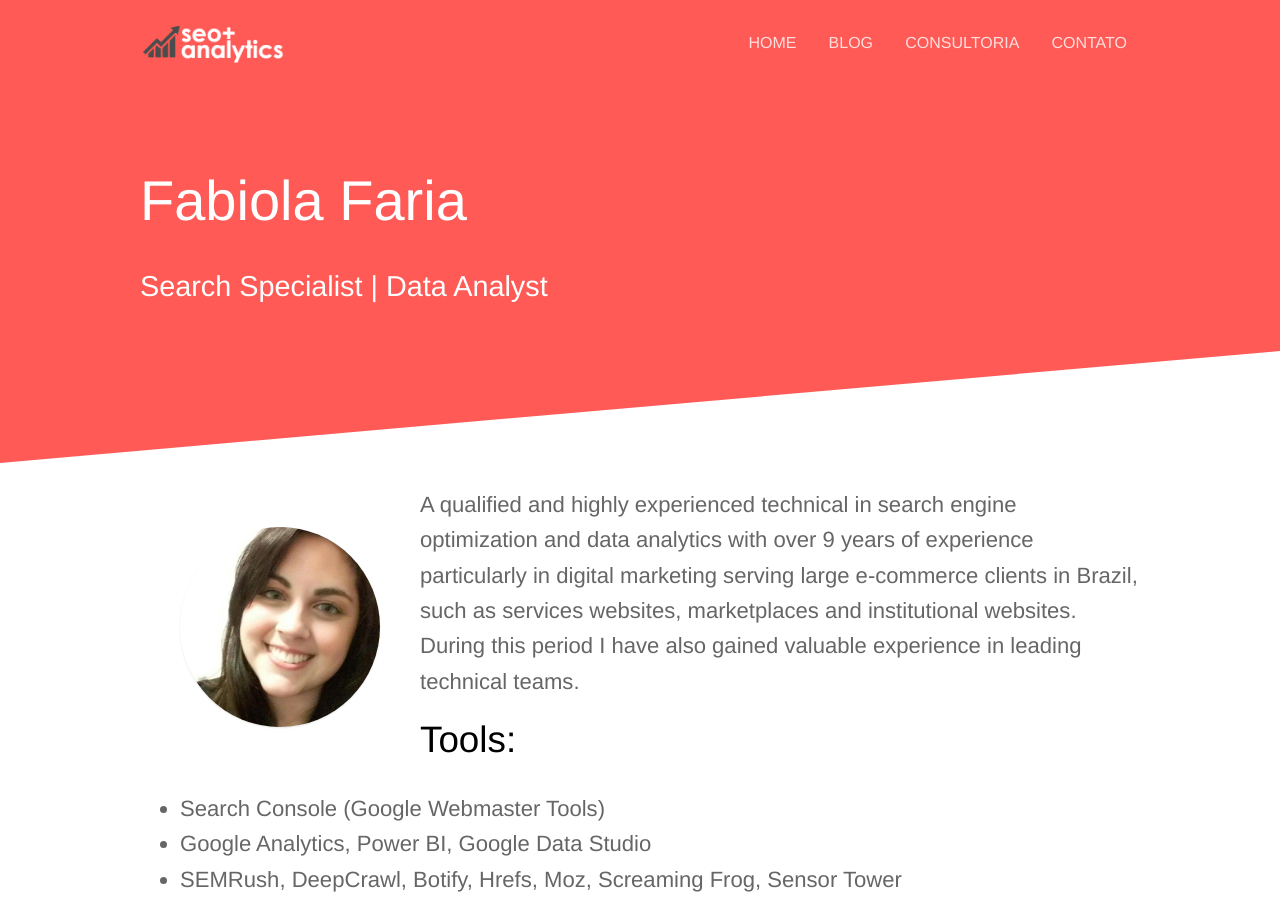
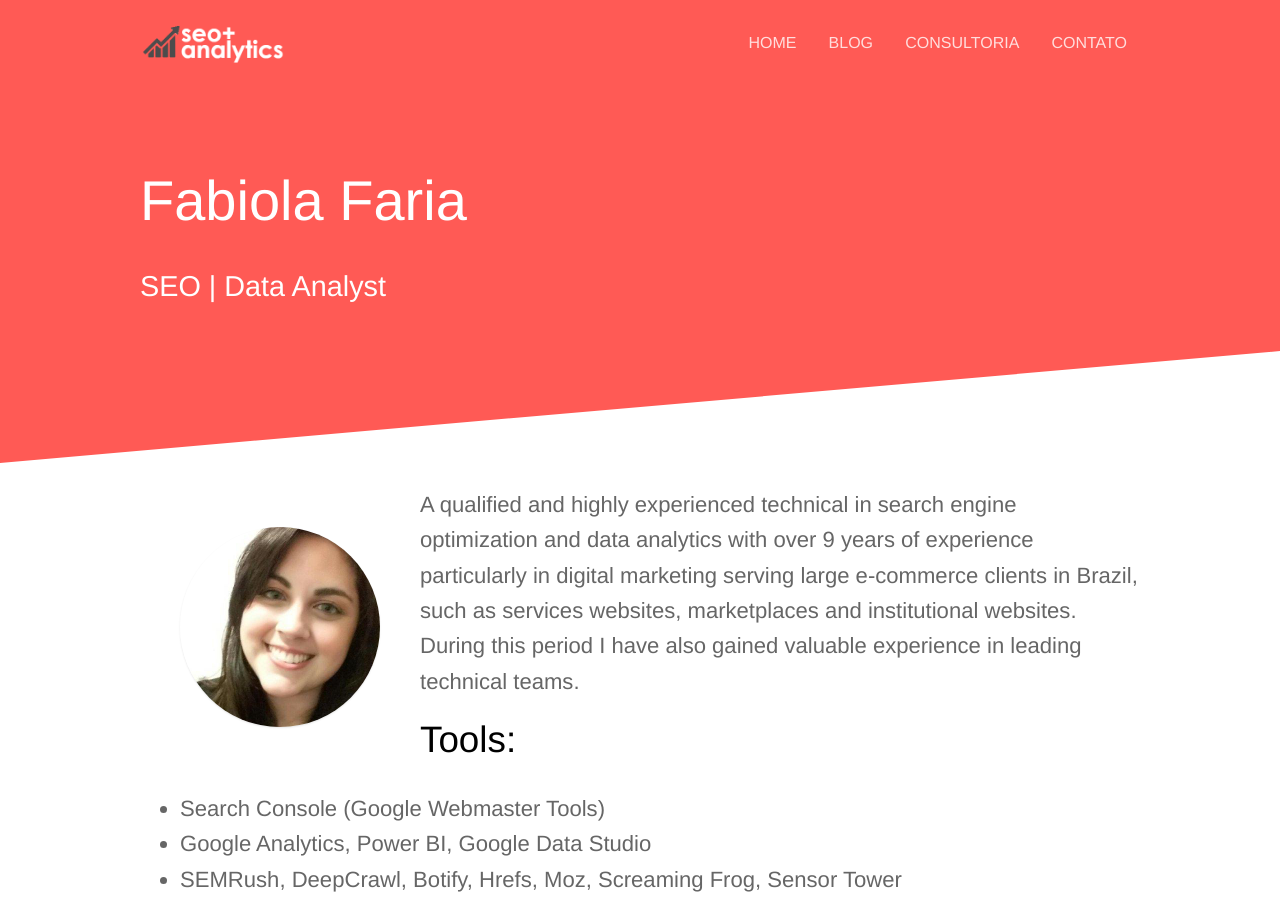
Before and after one commit to seoanalytics/seoanalytics.github.io, a Jekyll site: the page built from _consultoria/fabiola-faria-seo-data-specialist.md, in a window 1280 px wide and 900 px high. Built offline with Jekyll 4.4.1, drawn with Linux system fonts in a browser that asks for light colours.

Commit message:
Updated '_consultoria/fabiola-faria-seo-data-specialist.md' via CloudCannon

```diff
--- a/_consultoria/fabiola-faria-seo-data-specialist.md
+++ b/_consultoria/fabiola-faria-seo-data-specialist.md
@@ -1,6 +1,6 @@
 ---
 name: Fabiola Faria
-subtitle: Search Specialist | Data Analyst
+subtitle: SEO | Data Analyst
 external_url: 'https://www.linkedin.com/in/fabiolafaria/'
 image_path: /images/fabiola-foto.jpg
 ---
```
